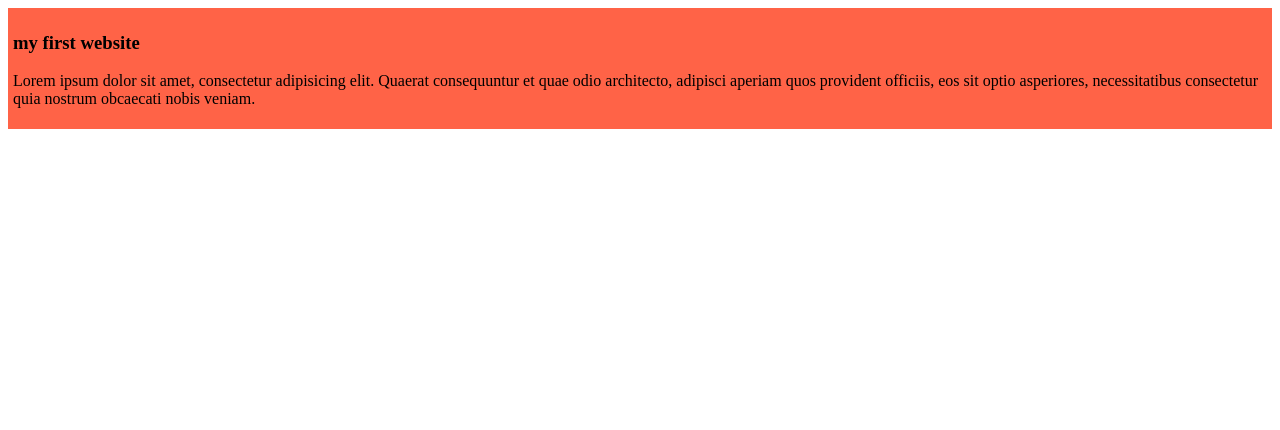
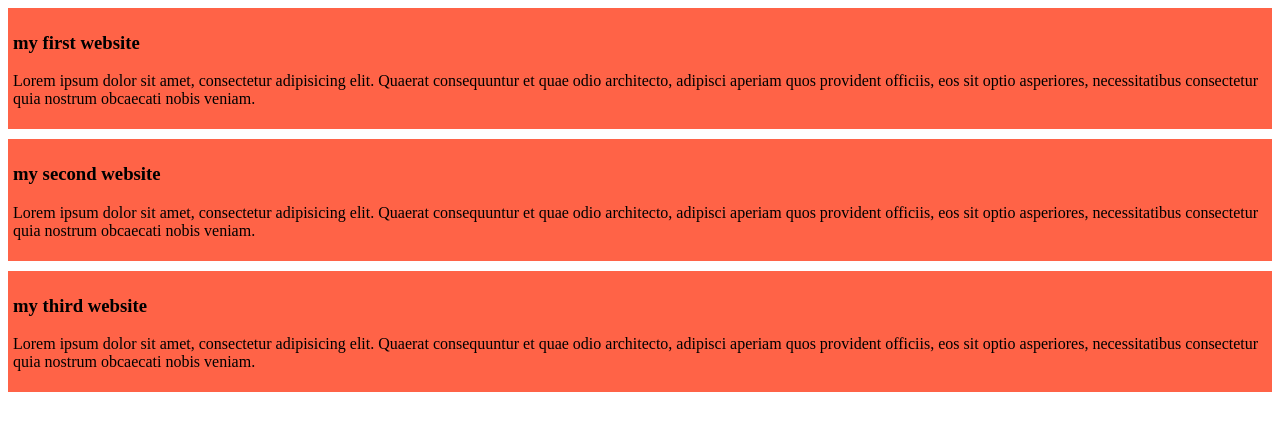
Before and after one commit to almahbubaasha/my-simple-website, a plain HTML site: page index.html in a window 1280 px wide. Drawn offline with Linux system fonts and the light colour scheme.

Commit message:
added the second and third blog

```diff
--- a/index.html
+++ b/index.html
@@ -12,5 +12,15 @@
         <h3>my first website</h3>
         <p>Lorem ipsum dolor sit amet, consectetur adipisicing elit. Quaerat consequuntur et quae odio architecto, adipisci aperiam quos provident officiis, eos sit optio asperiores, necessitatibus consectetur quia nostrum obcaecati nobis veniam.</p>
     </div>
+
+    <div class="blog">
+        <h3>my second website</h3>
+        <p>Lorem ipsum dolor sit amet, consectetur adipisicing elit. Quaerat consequuntur et quae odio architecto, adipisci aperiam quos provident officiis, eos sit optio asperiores, necessitatibus consectetur quia nostrum obcaecati nobis veniam.</p>
+    </div>
+
+    <div class="blog">
+        <h3>my third website</h3>
+        <p>Lorem ipsum dolor sit amet, consectetur adipisicing elit. Quaerat consequuntur et quae odio architecto, adipisci aperiam quos provident officiis, eos sit optio asperiores, necessitatibus consectetur quia nostrum obcaecati nobis veniam.</p>
+    </div>
 </body>
 </html>
--- a/styles/style.css
+++ b/styles/style.css
@@ -1,6 +1,6 @@
 
 .blog{
     background-color: tomato;
-    /* margin: 5px; */
+    margin-bottom: 10px;
     padding: 5px;
 }
```
